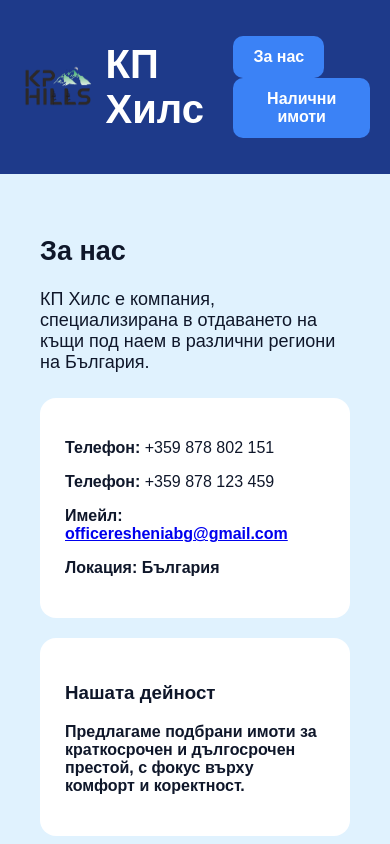
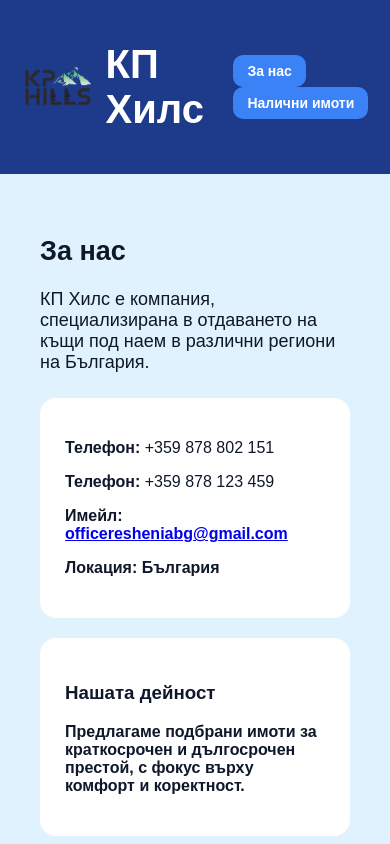
Before and after one commit to Kr1S-spec/kr1s-spec.github.io, a plain HTML site: page index.html in a window 390 px wide. Shown: the top 844 px of the page. Drawn offline with Linux system fonts and the light colour scheme.

Commit message:
Update style.css

```diff
--- a/style.css
+++ b/style.css
@@ -144,8 +144,8 @@ iframe {
   }
 
   .nav-btn, .back-btn {
-    padding: 12px 20px; /* slightly smaller buttons to fit nicely */
-    font-size: 16px;    /* slightly smaller button text */
+    padding: 8px 14px; /* slightly smaller buttons to fit nicely */
+    font-size: 14px;    /* slightly smaller button text */
     margin-left: 5px;   /* reduce spacing between buttons */
   }
 
```
